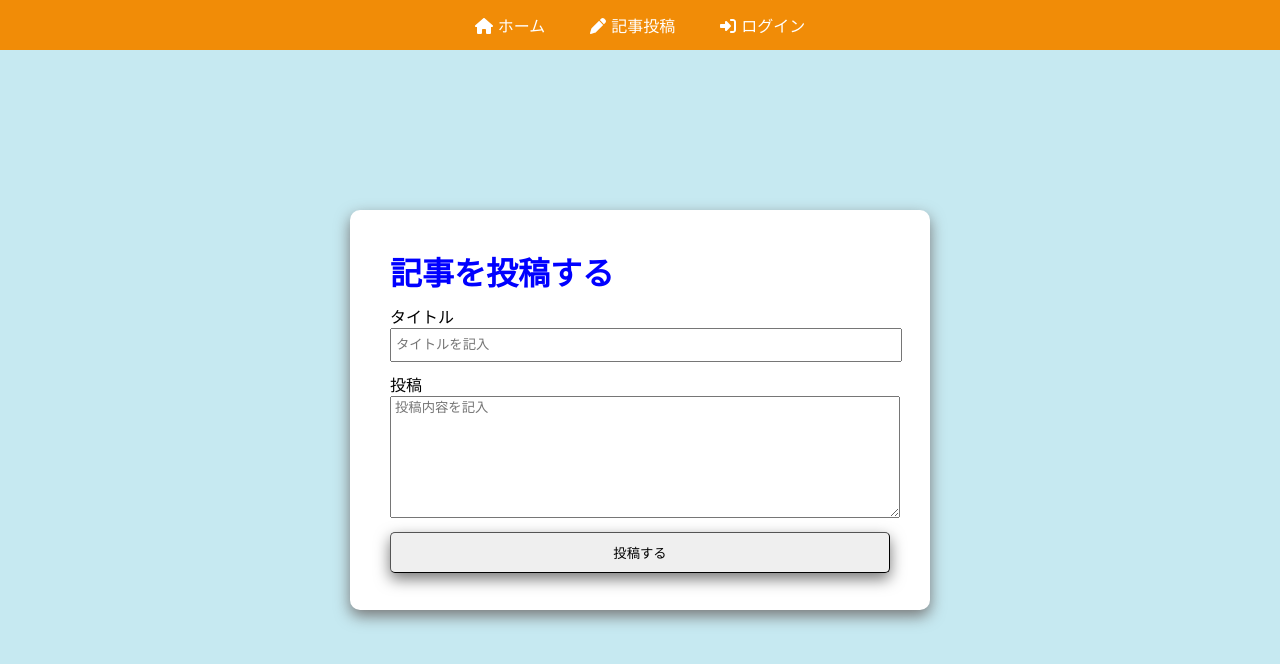
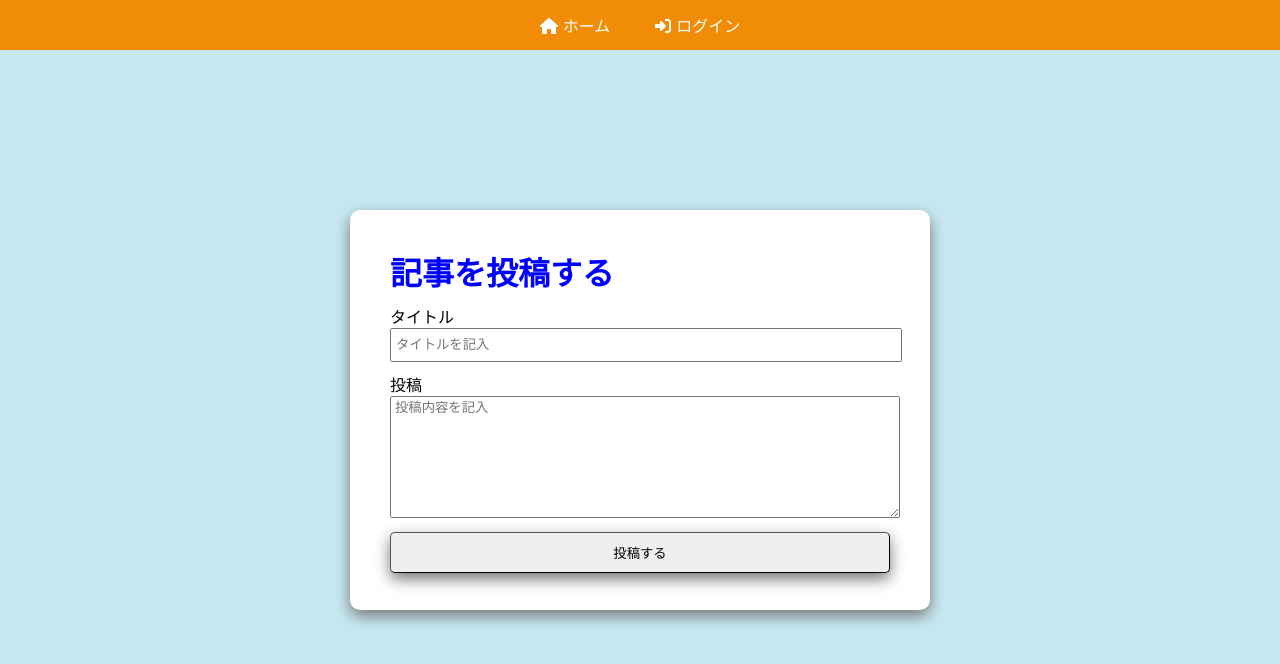
Before and after one commit to umedanaoyuki/react-blog-firebase, a React (Create React App) app: page /createpost in a window 1280 px wide. Shown: the top 664 px of the page. Built offline with nearby package versions, Linux system fonts and the light colour scheme.

Commit message:
ログイン中しか記事投稿のナビバーが表示されないようにした

```diff
--- a/src/components/Createpost.js
+++ b/src/components/Createpost.js
@@ -18,7 +18,6 @@ const Createpost = () => {
       })
     }
 
-
   return (
     <div className="createPostPage">
       <div className="postContainer">
--- a/src/components/Navbar.js
+++ b/src/components/Navbar.js
@@ -11,18 +11,21 @@ const Navbar = ({isAuth}) => {
         <Link to="/">
             <FontAwesomeIcon icon={faHouse}></FontAwesomeIcon>
             ホーム
-            </Link>
+        </Link>
+
+        {!isAuth ? (<Link to="/login">
+          <FontAwesomeIcon icon={faRightToBracket}></FontAwesomeIcon>ログイン</Link>
+          ) : (
+        <>
         <Link to="/createpost">
-            <FontAwesomeIcon icon={faPen}></FontAwesomeIcon>
-            記事投稿
-            </Link>
-            {!isAuth ? (<Link to="/login">
-            <FontAwesomeIcon icon={faRightToBracket}></FontAwesomeIcon>
-            ログイン
-            </Link>) : (<Link to="/logout">
-            <FontAwesomeIcon icon={faRightToBracket}></FontAwesomeIcon>
-            ログアウト
-            </Link>)}
+          <FontAwesomeIcon icon={faPen}></FontAwesomeIcon>
+        記事投稿</Link>
+        <Link to="/logout">
+          <FontAwesomeIcon icon={faRightToBracket}></FontAwesomeIcon>
+        ログアウト
+        </Link>
+        </>
+        )}
     </nav>
   )
 };
```
